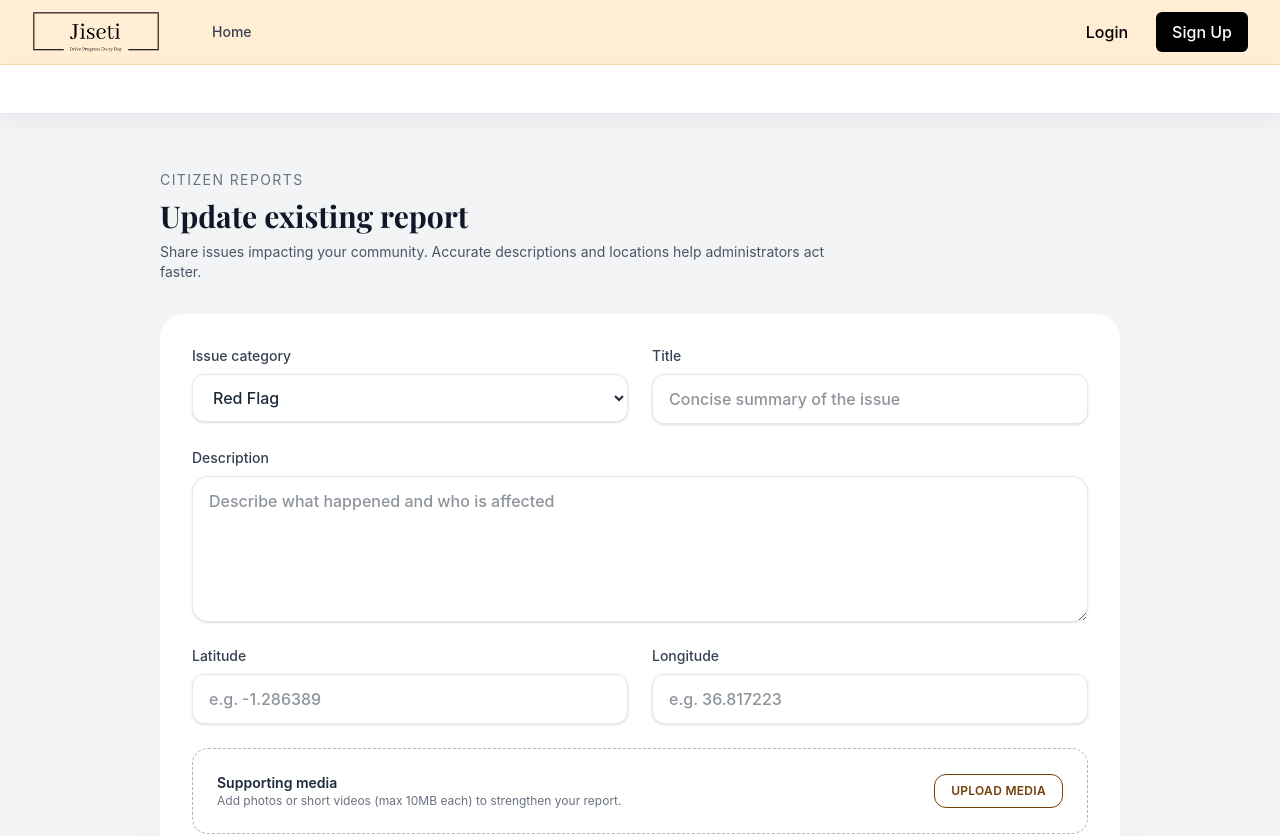
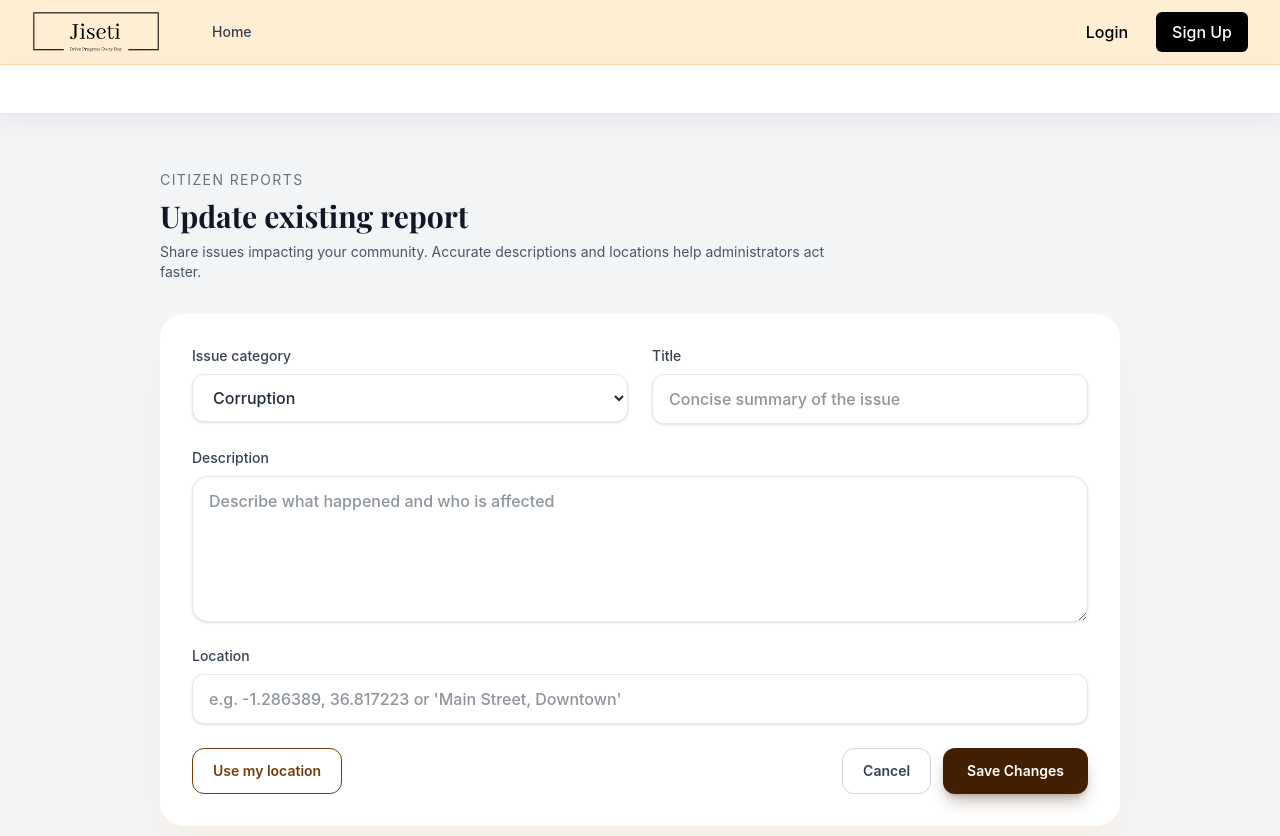
Before and after one commit to IvanMusila/group-3-jiseti, a React (Vite) app in the folder frontend/: page /reports/1/edit in a window 1280 px wide. Shown: the top 836 px of the page. Built offline with nearby package versions, Linux system fonts and the light colour scheme; a web font is replaced by a local one.

Commit message:
reverted image upload changes

```diff
--- a/frontend/src/features/reports/components/ReportForm.jsx
+++ b/frontend/src/features/reports/components/ReportForm.jsx
@@ -1,39 +1,33 @@
-import { useState, useEffect, useRef } from 'react';
+// ReportForm.jsx - Simplified version without file uploads
+import { useState, useEffect } from 'react';
 import { useDispatch, useSelector } from 'react-redux';
 import { createReport, updateReport } from '../reportsSlice';
 import { useNavigate, useParams } from 'react-router-dom';
-
-// Geolocation API per MDN
-// https://developer.mozilla.org/en-US/docs/Web/API/Geolocation/getCurrentPosition
 
 export default function ReportForm({ mode }) {
   const dispatch = useDispatch();
   const nav = useNavigate();
   const { id } = useParams();
   const { items } = useSelector((state) => state.reports);
-  const fileInputRef = useRef(null);
 
   const existing = mode === 'edit' ? items.find((report) => String(report.id) === String(id)) : null;
 
   const [form, setForm] = useState({
-    type: existing?.type || 'red-flag',
+    type: existing?.type || 'corruption',
     title: existing?.title || '',
     description: existing?.description || '',
-    lat: existing?.location?.lat || '',
-    lng: existing?.location?.lng || '',
+    location: existing?.location || '',
   });
   const [error, setError] = useState(null);
   const [submitting, setSubmitting] = useState(false);
-  const [mediaFiles, setMediaFiles] = useState([]);
 
   useEffect(() => {
     if (mode === 'edit' && existing) {
       setForm({
-        type: existing.type || 'red-flag',
+        type: existing.type || 'corruption',
         title: existing.title || '',
         description: existing.description || '',
-        lat: existing.location?.lat || '',
-        lng: existing.location?.lng || '',
+        location: existing.location || '',
       });
     }
   }, [mode, existing]);
@@ -41,58 +35,6 @@ export default function ReportForm({ mode }) {
   const onChange = (event) => {
     const { name, value } = event.target;
     setForm((prev) => ({ ...prev, [name]: value }));
-  };
-
- const onMediaChange = (event) => {
-  const files = Array.from(event.target.files || []);
-  if (!files.length) return;
-
-  const validFiles = [];
-  const errors = [];
-
-  files.forEach(file => {
-    // Check file size (10MB limit)
-    if (file.size > 10 * 1024 * 1024) {
-      errors.push(`${file.name} is too large (max 10MB)`);
-      return;
-    }
-
-    // Check file type
-    const allowedTypes = ['image/jpeg', 'image/jpg', 'image/png', 'image/gif', 'video/mp4', 'video/quicktime'];
-    if (!allowedTypes.includes(file.type)) {
-      errors.push(`${file.name} is not a supported file type`);
-      return;
-    }
-
-    validFiles.push(file);
-  });
-
-  if (errors.length > 0) {
-    setError(errors.join(', '));
-  }
-
-  if (validFiles.length > 0) {
-    setMediaFiles((prev) => [...prev, ...validFiles]);
-  }
-
-  if (fileInputRef.current) {
-    fileInputRef.current.value = '';
-  }
-};
-
-  const removeMediaAt = (index) => {
-    setMediaFiles((prev) => prev.filter((_, idx) => idx !== index));
-  };
-
-  const triggerMediaDialog = () => {
-    fileInputRef.current?.click();
-  };
-
-  const formatSize = (size) => {
-    if (!size && size !== 0) return '';
-    if (size < 1024) return `${size}B`;
-    if (size < 1024 * 1024) return `${(size / 1024).toFixed(1)}KB`;
-    return `${(size / (1024 * 1024)).toFixed(1)}MB`;
   };
 
   const useGeolocation = () => {
@@ -103,10 +45,11 @@ export default function ReportForm({ mode }) {
 
     navigator.geolocation.getCurrentPosition(
       (position) => {
+        const lat = Number(position.coords.latitude).toFixed(5);
+        const lng = Number(position.coords.longitude).toFixed(5);
         setForm((prev) => ({
           ...prev,
-          lat: Number(position.coords.latitude).toFixed(5),
-          lng: Number(position.coords.longitude).toFixed(5),
+          location: `${lat}, ${lng}`
         }));
         setError(null);
       },
@@ -122,47 +65,25 @@ export default function ReportForm({ mode }) {
       return;
     }
 
-  // Create the base payload
-  const basePayload = {
+    const payload = {
       type: form.type,
       title: form.title.trim(),
       description: form.description.trim(),
-    location: form.lat && form.lng ? `${form.lat}, ${form.lng}` : 'Unknown location'
+      location: form.location || 'Unknown location'
     };
 
     try {
       setSubmitting(true);
       setError(null);
 
-    let payloadToSend;
-
-    if (mediaFiles.length > 0) {
-      // Use FormData for file uploads
-      const formData = new FormData();
-
-      // Append the JSON payload as a string
-      formData.append('payload', JSON.stringify(basePayload));
-
-      // Append each file
-      mediaFiles.forEach((file, index) => {
-        formData.append('attachments', file);
-      });
-
-      payloadToSend = formData;
+      if (mode === 'edit' && existing) {
+        await dispatch(updateReport({ id: existing.id, patch: payload })).unwrap();
       } else {
-      // Use regular JSON if no files
-      payloadToSend = basePayload;
-    }
-
-    if (mode === 'edit' && existing) {
-      await dispatch(updateReport({ id: existing.id, patch: payloadToSend })).unwrap();
-    } else {
-      await dispatch(createReport(payloadToSend)).unwrap();
+        await dispatch(createReport(payload)).unwrap();
       }
 
       nav('/reports');
     } catch (err) {
-    console.error('Submission error:', err);
       setError(err?.message || 'Failed to save report');
     } finally {
       setSubmitting(false);
@@ -177,17 +98,13 @@ export default function ReportForm({ mode }) {
           {mode === 'edit' ? 'Update existing report' : 'Submit a new report'}
         </h1>
         <p className="max-w-2xl text-sm text-gray-600">
-          Share issues impacting your community. Accurate descriptions and locations help
-          administrators act faster.
+          Share issues impacting your community. Accurate descriptions and locations help administrators act faster.
         </p>
       </header>
 
       <div className="rounded-3xl bg-white p-8 shadow-2xl shadow-orange-200/30">
         {error && (
-          <div
-            role="alert"
-            className="mb-6 rounded-xl border border-red-200 bg-red-50 p-4 text-sm text-red-700"
-          >
+          <div role="alert" className="mb-6 rounded-xl border border-red-200 bg-red-50 p-4 text-sm text-red-700">
             {error}
           </div>
         )}
@@ -202,8 +119,10 @@ export default function ReportForm({ mode }) {
                 onChange={onChange}
                 className="rounded-xl border border-gray-200 bg-white px-4 py-3 text-base text-gray-800 shadow-sm focus:border-yellow-900 focus:outline-none focus:ring-4 focus:ring-yellow-900/20"
               >
-                <option value="red-flag">Red Flag</option>
-                <option value="intervention">Intervention</option>
+                <option value="corruption">Corruption</option>
+                <option value="infrastructure">Infrastructure</option>
+                <option value="sanitation">Sanitation</option>
+                <option value="safety">Safety</option>
               </select>
             </label>
 
@@ -231,88 +150,16 @@ export default function ReportForm({ mode }) {
             />
           </label>
 
-          <div className="grid gap-6 sm:grid-cols-2">
           <label className="flex flex-col gap-2 text-sm font-medium text-gray-700">
-              Latitude
+            Location
             <input
-                name="lat"
-                value={form.lat}
+              name="location"
+              value={form.location}
               onChange={onChange}
-                type="number"
-                step="0.00001"
-                min="-90"
-                max="90"
-                placeholder="e.g. -1.286389"
+              placeholder="e.g. -1.286389, 36.817223 or 'Main Street, Downtown'"
               className="rounded-xl border border-gray-200 bg-white px-4 py-3 text-base text-gray-800 shadow-sm focus:border-yellow-900 focus:outline-none focus:ring-4 focus:ring-yellow-900/20"
             />
           </label>
-
-            <label className="flex flex-col gap-2 text-sm font-medium text-gray-700">
-              Longitude
-              <input
-                name="lng"
-                value={form.lng}
-                onChange={onChange}
-                type="number"
-                step="0.00001"
-                min="-180"
-                max="180"
-                placeholder="e.g. 36.817223"
-                className="rounded-xl border border-gray-200 bg-white px-4 py-3 text-base text-gray-800 shadow-sm focus:border-yellow-900 focus:outline-none focus:ring-4 focus:ring-yellow-900/20"
-              />
-            </label>
-          </div>
-
-          <div className="space-y-4">
-            <div className="rounded-2xl border border-dashed border-yellow-900/40 bg-white p-6">
-              <div className="flex flex-col gap-3 sm:flex-row sm:items-center sm:justify-between">
-                <div>
-                  <p className="text-sm font-semibold text-gray-800">Supporting media</p>
-                  <p className="text-xs text-gray-500">
-                    Add photos or short videos (max 10MB each) to strengthen your report.
-                  </p>
-                </div>
-                <button
-                  type="button"
-                  onClick={triggerMediaDialog}
-                  className="inline-flex items-center justify-center rounded-xl border border-yellow-900 px-4 py-2 text-xs font-semibold uppercase tracking-wide text-yellow-900 transition hover:bg-yellow-900 hover:text-white"
-                >
-                  Upload media
-                </button>
-              </div>
-              <input
-                ref={fileInputRef}
-                type="file"
-                accept="image/*,video/*"
-                multiple
-                className="hidden"
-                onChange={onMediaChange}
-              />
-            </div>
-
-            {mediaFiles.length > 0 && (
-              <ul className="space-y-2">
-                {mediaFiles.map((file, index) => (
-                  <li
-                    key={`${file.name}-${file.lastModified}-${index}`}
-                    className="flex items-center justify-between rounded-2xl bg-yellow-50 px-4 py-3 text-sm text-gray-700"
-                  >
-                    <span className="flex-1 truncate pr-3">
-                      {file.name}
-                      <span className="pl-2 text-xs text-gray-500">{formatSize(file.size)}</span>
-                    </span>
-                    <button
-                      type="button"
-                      onClick={() => removeMediaAt(index)}
-                      className="text-xs font-semibold text-red-600 transition hover:text-red-700"
-                    >
-                      Remove
-                    </button>
-                  </li>
-                ))}
-              </ul>
-            )}
-          </div>
 
           <div className="flex flex-col gap-4 sm:flex-row sm:items-center sm:justify-between">
             <button
--- a/frontend/src/features/reports/reportsSlice.js
+++ b/frontend/src/features/reports/reportsSlice.js
@@ -9,25 +9,16 @@ export const fetchReports = createAsyncThunk('reports/fetch', async (page = 1) =
 });
 
 export const createReport = createAsyncThunk('reports/create', async (payload) => {
-  const isMultipart = payload instanceof FormData;
-
-  const config = {
-    headers: isMultipart ? {} : { 'Content-Type': 'application/json' }
-    // For FormData, don't set Content-Type - let browser set it with boundary
-  };
-
-  const { data } = await api.post('/reports', payload, config);
+  const { data } = await api.post('/reports', payload, {
+    headers: { 'Content-Type': 'application/json' }
+  });
   return data;
 });
 
 export const updateReport = createAsyncThunk('reports/update', async ({ id, patch }) => {
-  const isMultipart = patch instanceof FormData;
-
-  const config = {
-    headers: isMultipart ? {} : { 'Content-Type': 'application/json' }
-  };
-
-  const { data } = await api.put(`/reports/${id}`, patch, config);
+  const { data } = await api.put(`/reports/${id}`, patch, {
+    headers: { 'Content-Type': 'application/json' }
+  });
   return data;
 });
 
```
Also changed, not shown: 2 other files (tests, documents, lock files or other folders). Lines whose indentation alone changed are shown as unchanged.
